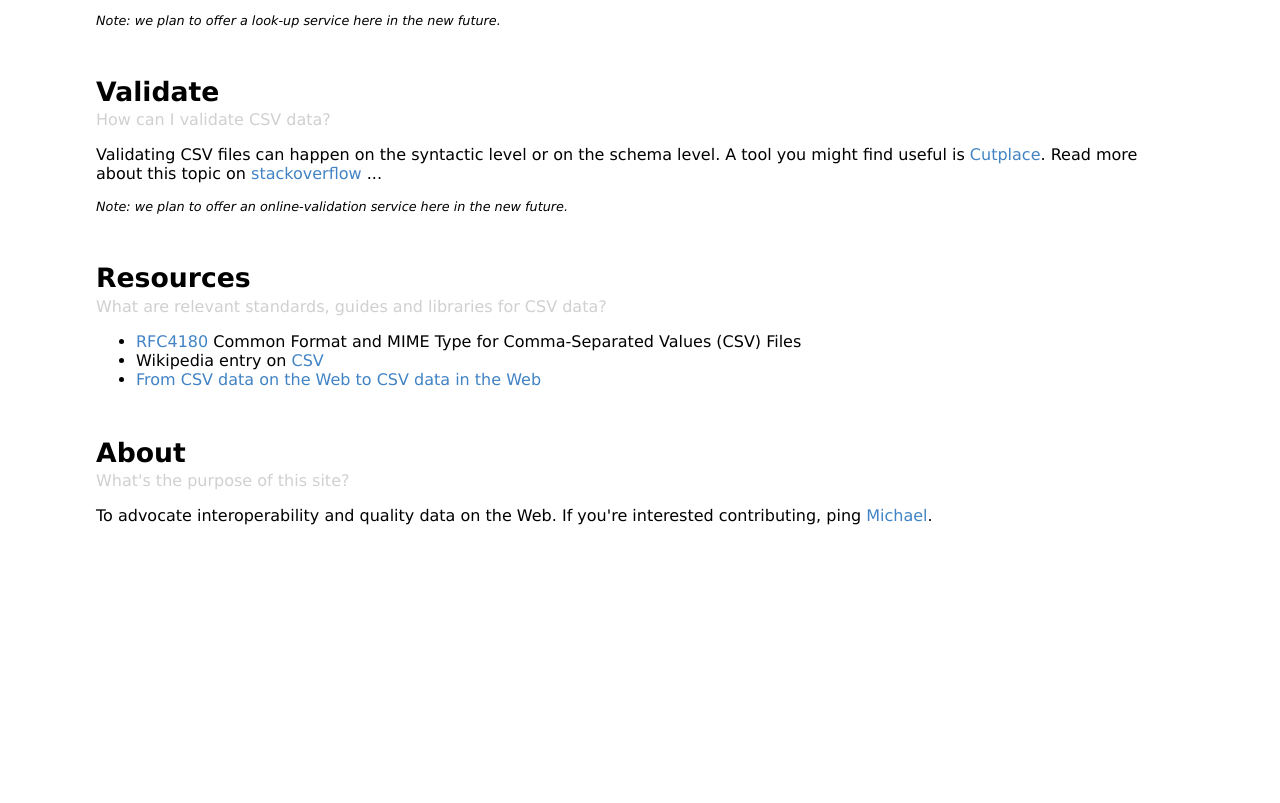
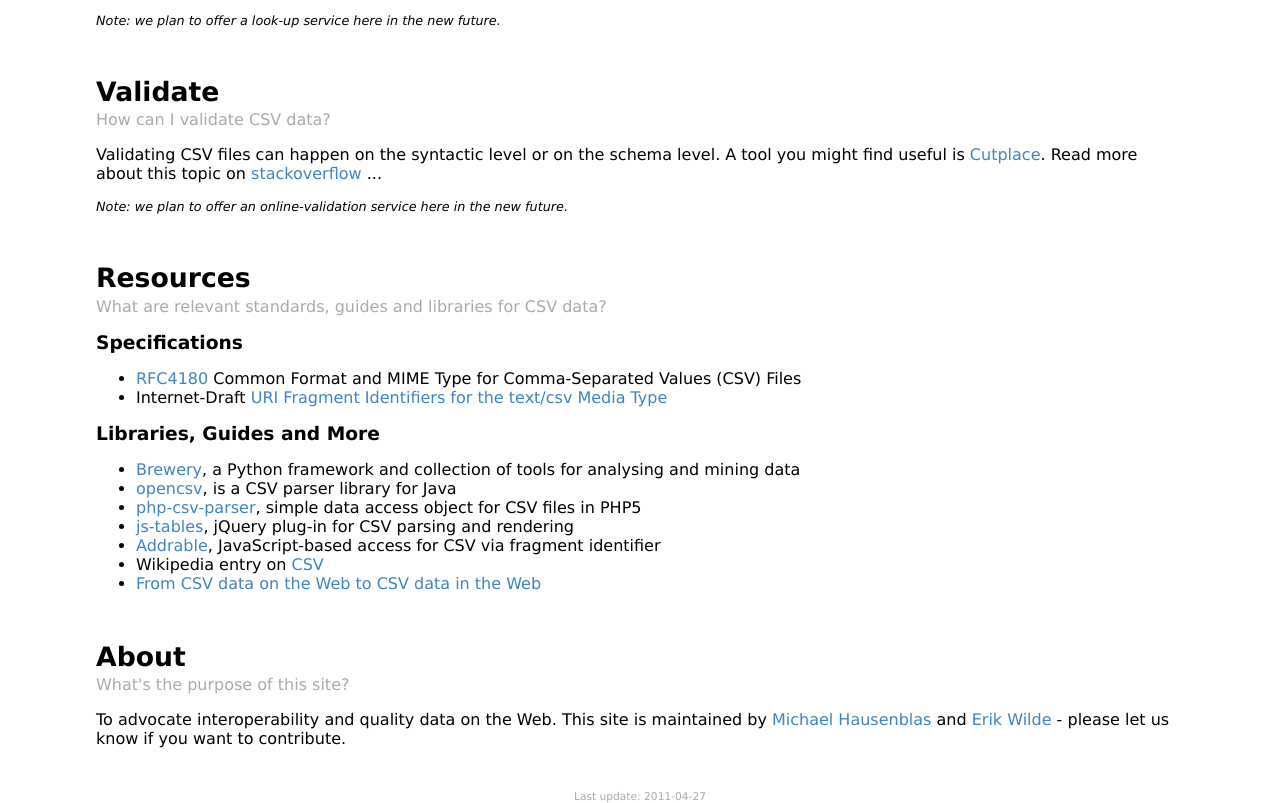
Before and after one commit to mhausenblas/csv-data-info, a plain HTML site: page index.html in a window 1280 px wide. Shown: the part 563-1366 px from the top of the page. Before the commit the page ends 1120 px from the top, so only its background shows below. Drawn offline with Linux system fonts and the light colour scheme; a web font is replaced by a local one.

Commit message:
updated resource and added Erik

```diff
--- a/css/style.css
+++ b/css/style.css
@@ -15,6 +15,14 @@ h2 {
 	margin: 0;
 	padding: 0;
 }
+
+h3 {
+	font-family: 'Lekton', 'Lucida Sans Unicode', 'Lucida Grande', sans-serif;
+	font-size: 14pt;
+	margin: 0;
+	padding: 0;
+}
+
 
 img {
 	border: 0px solid white;
@@ -81,6 +89,13 @@ a.plink:hover {
 	border-top: 1px solid #e0e0e0;
 }
 
+#footer {
+	text-align: center;
+	font-size: 8pt;
+	margin: 4em 0 0 0;
+	color: #aaa;
+}
+
 .menu-item {
 	padding: 0 .5em 0 .5em;
 }
@@ -104,7 +119,7 @@ a.plink:hover {
 }
 
 .subheading {
-	color: #d0d0d0;
+	color: #aaa;
 	font-family: 'Lekton', 'Lucida Sans Unicode', 'Lucida Grande', sans-serif;
 	margin: .2em 0 1em 0;
 }
--- a/index.html
+++ b/index.html
@@ -72,11 +72,22 @@
 			<p class="subheading">
 				What are relevant standards, guides and libraries for CSV data?
 			</p>
+			<h3>Specifications</h3>
 			<ul>
 				<li><a href="http://tools.ietf.org/html/rfc4180">RFC4180</a> Common Format and MIME Type for Comma-Separated Values (CSV) Files</li>
+				<li>Internet-Draft <a href="http://tools.ietf.org/html/draft-hausenblas-csv-fragment">URI Fragment Identifiers for the text/csv Media Type</a></li>
+			</ul>
+			<h3>Libraries, Guides and More</h3>
+			<ul>
+				<li><a href="http://databrewery.org/">Brewery</a>, a Python framework and collection of tools for analysing and mining data</li>
+				<li><a href="http://opencsv.sourceforge.net/">opencsv</a>, is a CSV parser library for Java</li>
+				<li><a href="http://code.google.com/p/php-csv-parser/">php-csv-parser</a>, simple data access object for CSV files in PHP5</li>
+				<li><a href="http://code.google.com/p/js-tables/">js-tables</a>, jQuery plug-in for CSV parsing and rendering</li>
+				<li><a href="https://github.com/mhausenblas/addrable">Addrable</a>, JavaScript-based access for CSV via fragment identifier</li>
 				<li>Wikipedia entry on <a href="http://en.wikipedia.org/wiki/Comma-separated_values">CSV</a></li>
 				<li><a href="http://webofdata.wordpress.com/2011/04/16/csv-web-data/">From CSV data on the Web to CSV data in the Web</a></li>
 			</ul>
+
 		</div>
 
 		<div class="section">
@@ -85,11 +96,11 @@
 				What's the purpose of this site?
 			</p>
 			<p>
-				To advocate interoperability and quality data on the Web. If you're interested contributing, ping <a href="http://sw-app.org/mic.xhtml#i">Michael</a>.
+				To advocate interoperability and quality data on the Web. This site is maintained by  <a href="http://sw-app.org/mic.xhtml#i">Michael Hausenblas</a> and <a href="http://dret.net/netdret/">Erik Wilde</a> - please let us know if you want to contribute.
 			</p>
 		</div>
 	</div>
 
-	<div id="footer"></div>
+	<div id="footer">Last update: 2011-04-27</div>
 </body>
 </html>
```
